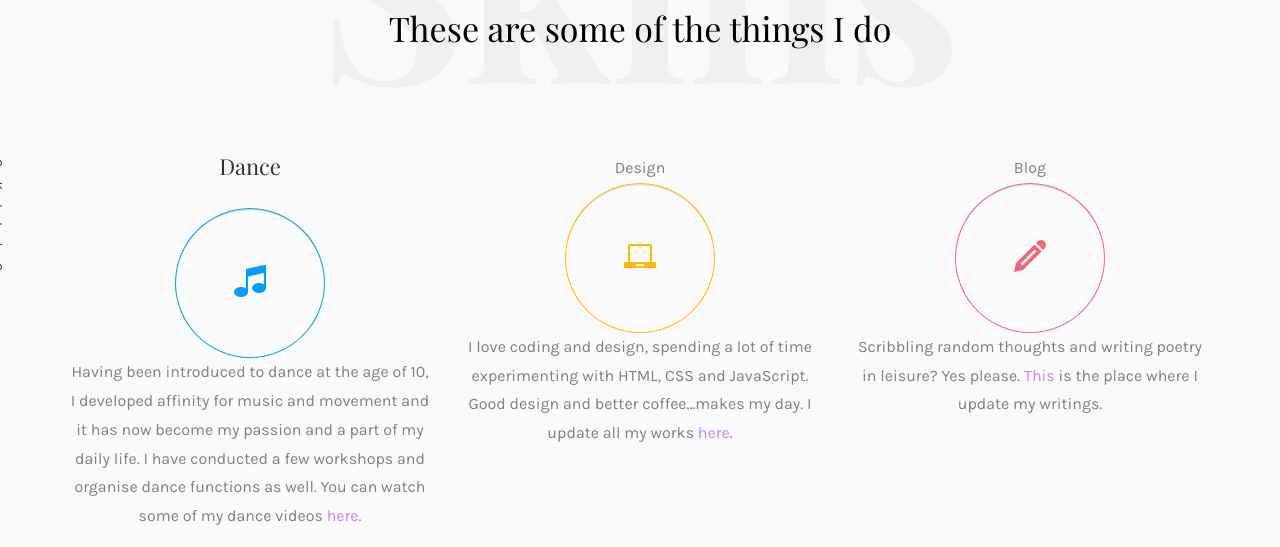
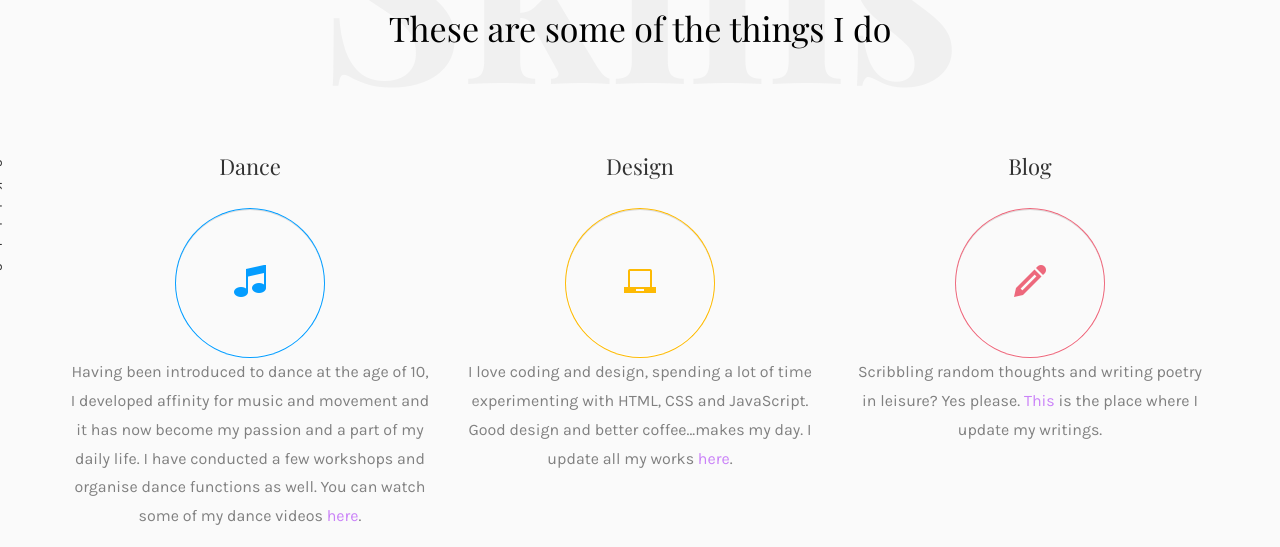
Before and after one commit to parulag1404/parulag1404.github.io, a plain HTML site: page index.html in a window 1280 px wide. Shown: the part 922-1469 px from the top of the page. Drawn offline with nearby package versions, Linux system fonts and the light colour scheme; files whose address does not match are found by name; a web font is replaced by a local one.

Commit message:
Add files via upload

```diff
--- a/index.html
+++ b/index.html
@@ -110,7 +110,7 @@
 									<h2><span>A</span><span>Dancer</span></h2>
 								</div>
 							</div>
-					<div class="desc">
+							<div class="desc">
 								<div class="rotate">
 									<h2 class="heading">About</h2>
 								</div>
@@ -123,7 +123,7 @@
 									<a title="Github" href="https://github.com/parulag1404"><i class="icon-github2"></i></a>
 
 								</p>
-								<p itemprop="Resume"><a href="https://drive.google.com/file/d/1K8rE7BAuqG1y25teLsuVWtHheKDbzq62/view?usp=sharing" class="btn btn-primary btn-outline">Download Resume!</a></p>
+								<p title="Resume"><a href="https://drive.google.com/file/d/1K8rE7BAuqG1y25teLsuVWtHheKDbzq62/view?usp=sharing" class="btn btn-primary btn-outline">Download Resume!</a></p>
 							</div>
 						</div>
 					</div>
@@ -163,7 +163,7 @@
 
 		         </div>
 
-		        	 <div class="col-md-4 col-sm-6 text-center" itemscope itemtype="http://schema.org/Design >
+		         <div class="col-md-4 col-sm-6 text-center" itemscope itemtype="http://schema.org/Design">
 		         	<h2 class="progress-head">Design</h2>
 		            <div class="progress yellow">
 		                <span class="progress-left">
@@ -178,7 +178,7 @@
 		             <p>I love coding and design, spending a lot of time experimenting with HTML, CSS and JavaScript. Good design and better coffee...makes my day. I update all my works <a href="https://github.com/parulag1404">here</a>. </p>
 		         </div>
 
-		         	<div class="col-md-4 col-sm-6 text-center" itemscope itemtype="http://schema.org/Blog>
+		         <div class="col-md-4 col-sm-6 text-center" itemscope itemtype="http://schema.org/Blog">
 		         	<h2 class="progress-head">Blog</h2>
 		            <div class="progress pink">
 		                <span class="progress-left">
```
